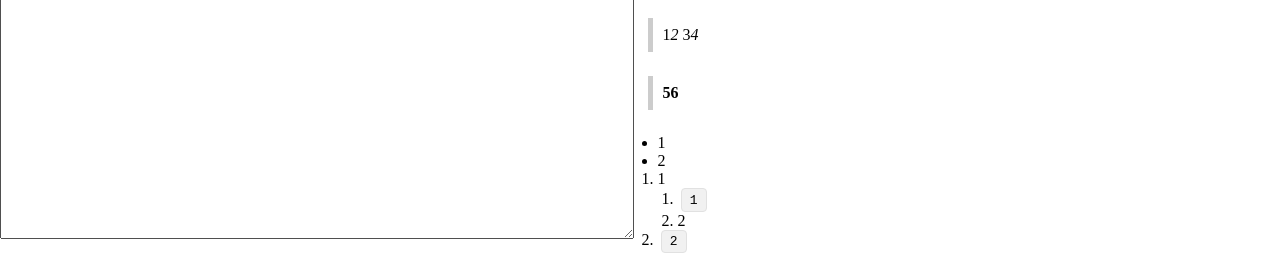
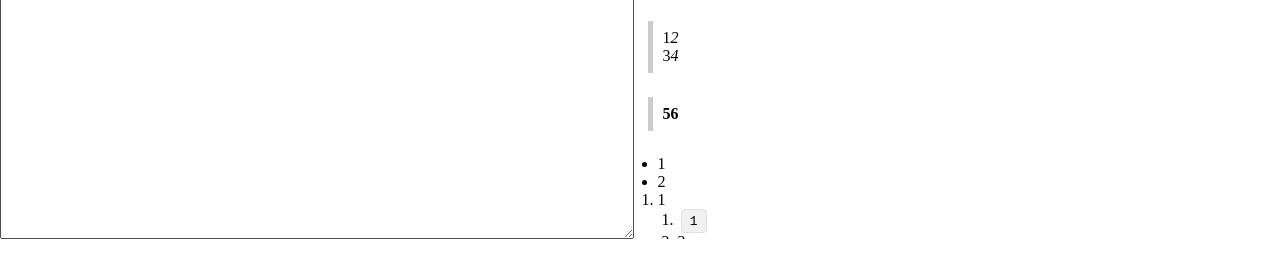
Before and after one commit to Gizeta/baidu-ife-2017-spring, a plain HTML site: page 正则表达式之简易markdown文件解析器/index.html in a window 1280 px wide. Shown: the part 561-814 px from the top of the page. Drawn offline with Linux system fonts and the light colour scheme.

Commit message:
Fix a series of bugs

````diff
--- a/正则表达式之简易markdown文件解析器/index.html
+++ b/正则表达式之简易markdown文件解析器/index.html
@@ -23,6 +23,7 @@
             height: 100%;
             box-sizing: border-box;
             vertical-align: top;
+            overflow-y: auto;
         }
 
         pre {
@@ -58,8 +59,10 @@ another h2
 #### h4
 ##### _h5_
 ###### *h6*
+1234567890
+[**link** __to__ baidu](http://www.baidu.com/_not_convert_this_) ![baidu](http://ife.baidu.com/2017/asset/common/img/logo_a3b4064.png)
 
-[**link** __to__ baidu](http://www.baidu.com/_not_convert_this_) ![baidu](http://ife.baidu.com/2017/asset/common/img/logo_a3b4064.png)
+abcdefg
 
 ---
 
@@ -135,17 +138,23 @@ line _3_
             };
 
             let titleRules = {
-                '^# *([^#].+)$': '<h1>$1</h1>',
-                '^## *([^#].+)$': '<h2>$1</h2>',
-                '^### *([^#].+)$': '<h3>$1</h3>',
-                '^#### *([^#].+)$': '<h4>$1</h4>',
-                '^##### *([^#].+)$': '<h5>$1</h5>',
-                '^###### *([^#].+)$': '<h6>$1</h6>'
+                '^# *([^#].+)$': '<h1>$1</h1>\n',
+                '^## *([^#].+)$': '<h2>$1</h2>\n',
+                '^### *([^#].+)$': '<h3>$1</h3>\n',
+                '^#### *([^#].+)$': '<h4>$1</h4>\n',
+                '^##### *([^#].+)$': '<h5>$1</h5>\n',
+                '^###### *([^#].+)$': '<h6>$1</h6>\n'
             };
 
             while (!reader.eof()) {
                 let line = reader.read();
                 let converted = line;
+
+                // empty lines
+                if (line === "") {
+                    htmlText += "\n";
+                    continue;
+                }
 
                 // code
                 if (line.match(/```.*$/)) {
@@ -159,7 +168,8 @@ line _3_
                     // fail to match code rule
                     if (reader.eof()) {
                         reader.reset();
-                        htmlText += "```\n";
+                        line = "```";
+                        converted = line;
                         continue;
                     }
                     // matched
@@ -171,17 +181,8 @@ line _3_
                 }
 
                 // hr
-                if (line === "---" || line === "***") {
-                    htmlText += "<hr />";
-                    continue;
-                }
-
-                // kill empty lines
-                if (line === "") {
-                    while (reader.peek() === "" && !reader.eof()) {
-                        reader.read();
-                    }
-                    htmlText += "\n";
+                if (line.match(/^-{3,}$/) || line.match(/^\*{3,}$/)) {
+                    htmlText += "<hr></hr>\n";
                     continue;
                 }
 
@@ -197,21 +198,21 @@ line _3_
                 }
 
                 // quote
-                let quoteReg = /^ *> *(.+?)$/;
+                let quoteReg = /^ *> +(.+?)$/;
                 if (line.match(quoteReg)) {
                     let str = line.match(quoteReg)[1];
                     converted = str;
 
                     while (!reader.eof() && reader.peek().match(quoteReg)) {
                         let s = reader.read();
-                        converted += " " + s.match(quoteReg)[1];
+                        converted += "<br/>" + s.match(quoteReg)[1];
                     }
 
                     converted = "<blockquote>" + converted + "</blockquote>";
                 }
 
                 // ul
-                let ulReg = /^( *)\* *(.+?)$/;
+                let ulReg = /^( *)\* +(.+?)$/;
                 if (line.match(ulReg)) {
                     function parseUl(space, firstText) {
                         let ret = firstText ? ("<li>" + firstText.match(ulReg)[2] + "</li>") : "";
@@ -235,7 +236,7 @@ line _3_
                 }
 
                 // ol
-                let olReg = /^( *)\d+\. *(.+?)$/;
+                let olReg = /^( *)\d+\. +(.+?)$/;
                 if (line.match(olReg)) {
                     function parseOl(space, firstText) {
                         let ret = firstText ? ("<li>" + firstText.match(olReg)[2] + "</li>") : "";
@@ -271,17 +272,39 @@ line _3_
                 if (!hasTitle) {
                     if (reader.peek() === "===") {
                         reader.read();
-                        converted = "<h1>" + converted + "</h1>";
+                        converted = "<h1>" + converted + "</h1>\n";
                     } else if (reader.peek() === "---") {
                         reader.read();
-                        converted = "<h2>" + converted + "</h2>";
+                        converted = "<h2>" + converted + "</h2>\n";
                     }
                 }
 
                 htmlText += converted + "\n";
             }
 
-            return htmlText;
+            // paragraph & less crlf
+            let htmlLines = htmlText.split("\n\n");
+            let ignoreCode = false;
+            let ln_idx = -1;
+            for (let line of htmlLines) {
+                ln_idx++;
+                if (ignoreCode) {
+                    if (/<\/pre><\/div>$/.test(line)) ignoreCode = false;
+                    continue;
+                }
+                if (/^<div><pre>/.test(line)) {
+                    ignoreCode = true;
+                } else if (/^<((?:h\d)|(?:hr)|(?:ul)|(?:ol)|(?:blockquote))>.*<\/\1>/.test(line)) {
+                    continue;
+                } else if (line.trim() === "") {
+                    continue;
+                }
+                else {
+                    htmlLines[ln_idx] = "<p>" + htmlLines[ln_idx] + "</p>";
+                }
+            }
+
+            return htmlLines.join('\n');
         }
 
         document.querySelector('#origin').onkeyup = function() {
````
